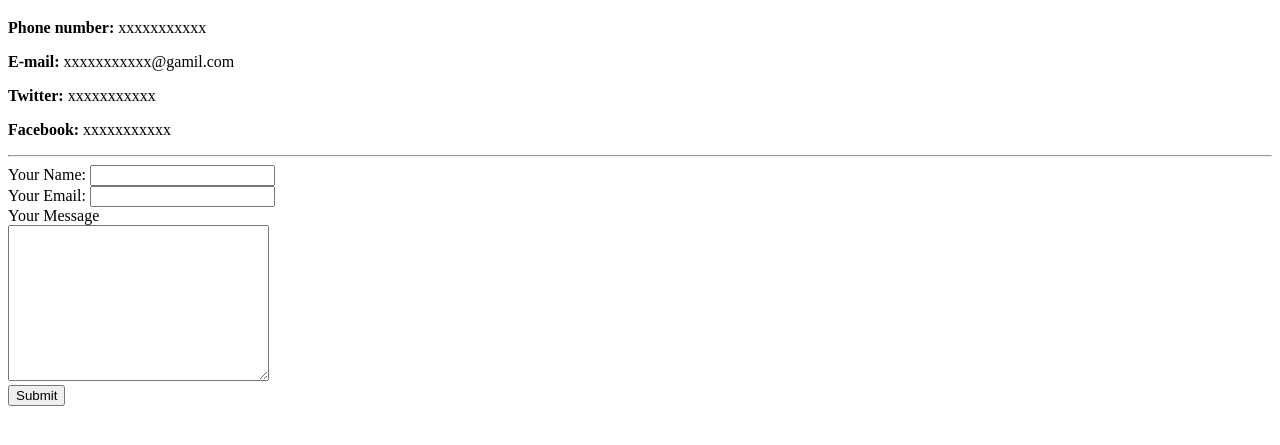
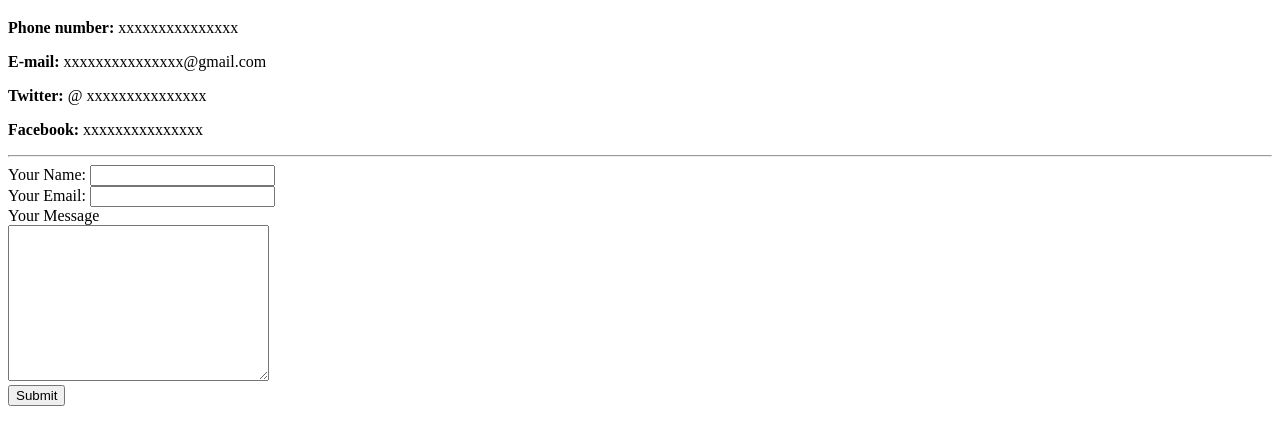
Before and after one commit to Hakizimana-Clement/cv, a plain HTML site: page contact_me.html in a window 1280 px wide. Shown: the part 61-506 px from the top of the page. Drawn offline with Linux system fonts and the light colour scheme.

Commit message:
Update contact_me.html

```diff
--- a/contact_me.html
+++ b/contact_me.html
@@ -9,10 +9,10 @@
 <body>
   <h1>My contact</h1>
 
-    <p><strong>Phone number:</strong> xxxxxxxxxxx</p>
-    <p> <strong>E-mail:</strong> xxxxxxxxxxx@gamil.com</p>
-    <p> <strong>Twitter:</strong> xxxxxxxxxxx</p>
-    <p> <strong>Facebook:</strong> xxxxxxxxxxx</p>
+    <p><strong>Phone number:</strong> xxxxxxxxxxxxxxx</p>
+    <p> <strong>E-mail:</strong> xxxxxxxxxxxxxxx@gmail.com</p>
+    <p> <strong>Twitter:</strong>  @ xxxxxxxxxxxxxxx</p>
+    <p> <strong>Facebook:</strong>  xxxxxxxxxxxxxxx</p>
   <hr>
   <form class="" action="#" method="post" enctype="text/plain">
     <label for="#">Your Name:</label>
```
